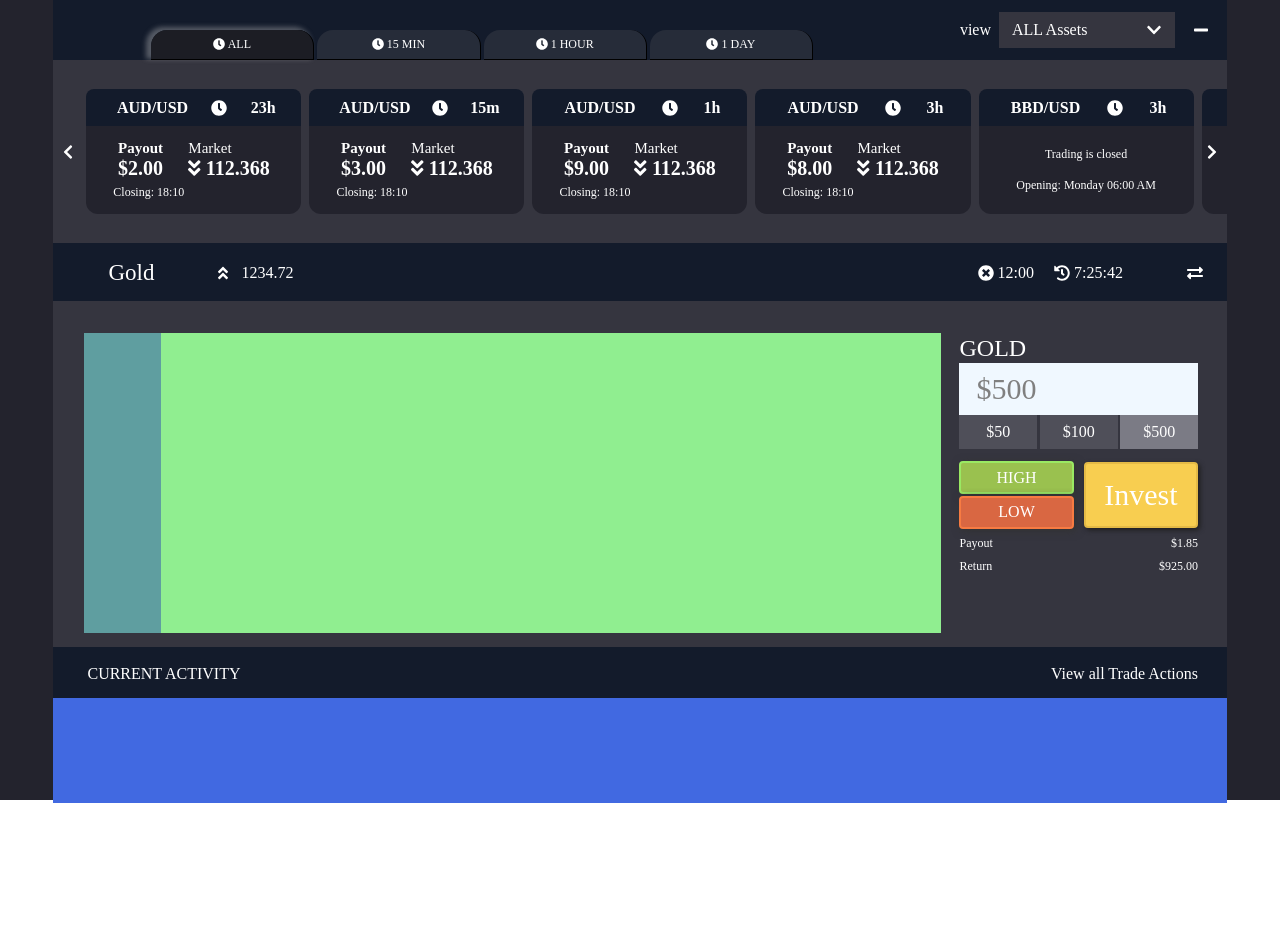
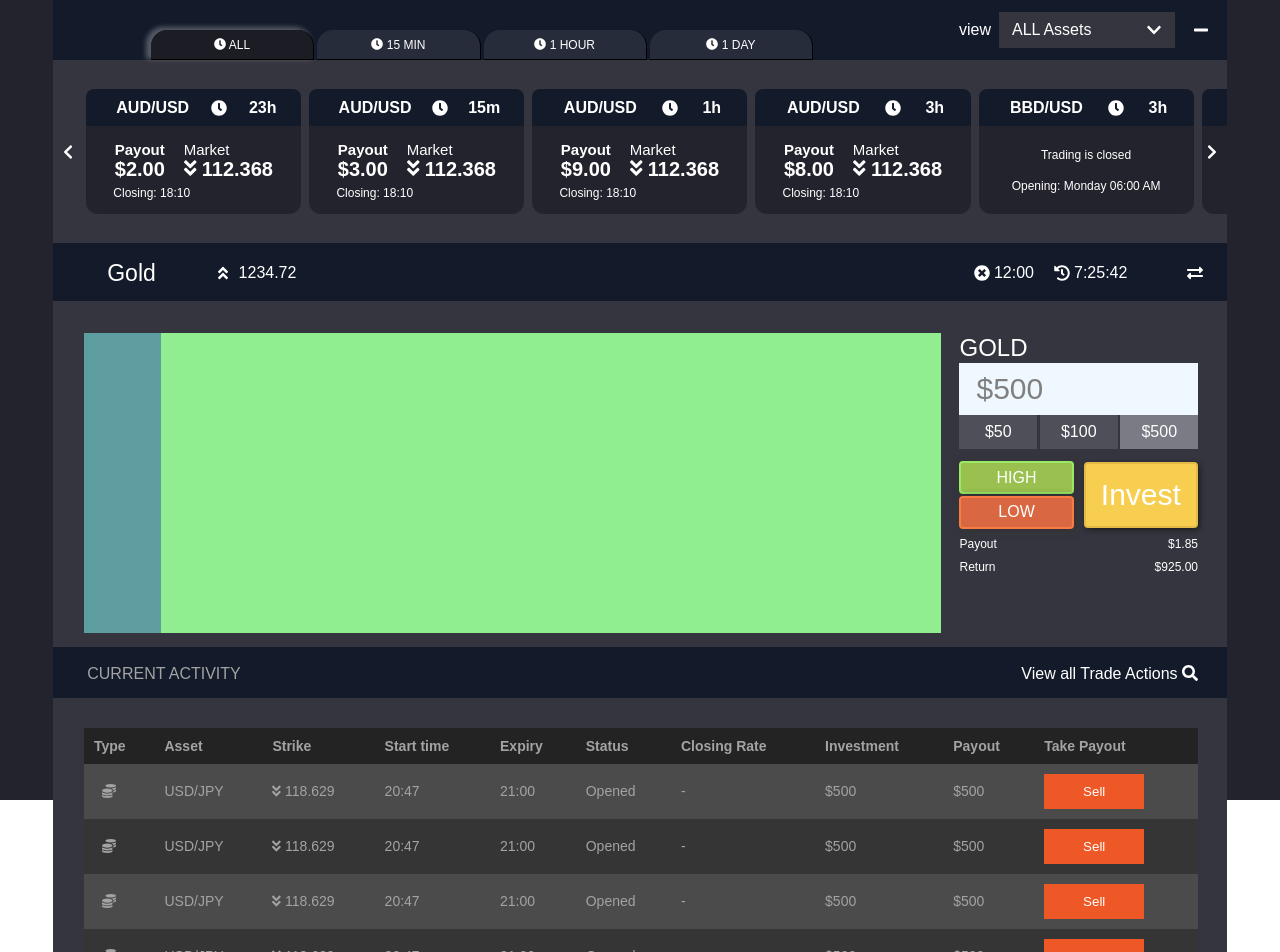
Before and after one commit to neko12377/My_Component_Library, a React app: page / in a window 1280 px wide. Shown: the top 952 px of the page. Before the commit the page ends 803 px from the top, so only its background shows below. Built offline with nearby package versions, Linux system fonts and the light colour scheme.

Commit message:
新增下方趨勢圖表

```diff
--- a/src/App.tsx
+++ b/src/App.tsx
@@ -3,7 +3,7 @@ import { HighLowPage } from "./page/HighLowPage"
 import styled from "styled-components";
 import {Provider} from "react-redux";
 import {store} from "./redux/store";
-
+import "./global.scss";
 const StyledBackground = styled.div`
   display: flex;
   justify-content: center;
--- a/src/component/CurrentActivityContent/index.tsx
+++ b/src/component/CurrentActivityContent/index.tsx
@@ -1,7 +1,100 @@
 import React from "react";
 import "./style.scss";
+import {FontAwesomeIcon} from "@fortawesome/react-fontawesome";
+import {faCoins, faAngleDoubleDown} from "@fortawesome/free-solid-svg-icons";
 export const CurrentActivityContent = () => {
     return (
-        <section className="currentActivity-content"></section>
+        <section className="currentActivity-content">
+            <table>
+                <thead>
+                <tr>
+                    <th>Type</th>
+                    <th>Asset</th>
+                    <th>Strike</th>
+                    <th>Start time</th>
+                    <th>Expiry</th>
+                    <th>Status</th>
+                    <th>Closing Rate</th>
+                    <th>Investment</th>
+                    <th>Payout</th>
+                    <th>Take Payout</th>
+                </tr>
+                </thead>
+                <tbody>
+                <tr>
+                    <td className="coin">
+                        <FontAwesomeIcon icon={faCoins}/>
+                    </td>
+                    <td>USD/JPY</td>
+                    <td className="strike">
+                        <FontAwesomeIcon icon={faAngleDoubleDown}/>  <span className="strike-money">118.629</span>
+                    </td>
+                    <td>20:47</td>
+                    <td>21:00</td>
+                    <td>Opened</td>
+                    <td>-</td>
+                    <td>$500</td>
+                    <td>$500</td>
+                    <td>
+                        <button>Sell</button>
+                    </td>
+                </tr>
+                <tr>
+                    <td className="coin">
+                        <FontAwesomeIcon icon={faCoins}/>
+                    </td>
+                    <td>USD/JPY</td>
+                    <td className="strike">
+                        <FontAwesomeIcon icon={faAngleDoubleDown}/>  <span className="strike-money">118.629</span>
+                    </td>
+                    <td>20:47</td>
+                    <td>21:00</td>
+                    <td>Opened</td>
+                    <td>-</td>
+                    <td>$500</td>
+                    <td>$500</td>
+                    <td>
+                        <button>Sell</button>
+                    </td>
+                </tr>
+                <tr>
+                    <td className="coin">
+                        <FontAwesomeIcon icon={faCoins}/>
+                    </td>
+                    <td>USD/JPY</td>
+                    <td className="strike">
+                        <FontAwesomeIcon icon={faAngleDoubleDown}/>  <span className="strike-money">118.629</span>
+                    </td>
+                    <td>20:47</td>
+                    <td>21:00</td>
+                    <td>Opened</td>
+                    <td>-</td>
+                    <td>$500</td>
+                    <td>$500</td>
+                    <td>
+                        <button>Sell</button>
+                    </td>
+                </tr>
+                <tr>
+                    <td className="coin">
+                        <FontAwesomeIcon icon={faCoins}/>
+                    </td>
+                    <td>USD/JPY</td>
+                    <td className="strike">
+                        <FontAwesomeIcon icon={faAngleDoubleDown}/>  <span className="strike-money">118.629</span>
+                    </td>
+                    <td>20:47</td>
+                    <td>21:00</td>
+                    <td>Opened</td>
+                    <td>-</td>
+                    <td>$500</td>
+                    <td>$500</td>
+                    <td>
+                        <button>Sell</button>
+                    </td>
+                </tr>
+                </tbody>
+            </table>
+        </section>
     )
 }
--- a/src/component/CurrentActivityContent/style.scss
+++ b/src/component/CurrentActivityContent/style.scss
@@ -1,8 +1,76 @@
 
 .currentActivity-content {
-  display: flex;
-  justify-content: center;
+  //display: flex;
+  //justify-content: center;
   padding: 30px 29px 24px 31px;
-  height: 105px;
-  background-color: royalblue;
+  //height: 105px;
+  background-color: #35353f;
+  font-size: 14px;
+  table, caption, tbody, tfoot, thead, tr, th, td {
+    margin: 0;
+    border: 0;
+    //font-size: 100%;
+    //font: inherit;
+    vertical-align: baseline;
+    text-align: left;
+  }
+
+  table {
+    // style
+    border-collapse: collapse;
+    border-spacing: 0;
+    thead, tbody {
+      th, td {
+        color: #a3a3a3;
+        padding: 10px;
+      }
+    }
+    // size
+    width: 100%;
+    // color style
+    thead {
+      tr {
+        th {
+          background: #232323;
+        }
+      }
+    }
+    tbody {
+      tr:nth-child(odd) {
+        background-color: #4B4B4B;
+      }
+      tr:nth-child(even) {
+        background-color: #353535;
+      }
+      tr {
+        padding: 10px;
+        td {
+          padding: 10px;
+          &.coin {
+            //text-align: center;
+            svg {
+              margin-left: 8px;
+            }
+          }
+          &.strike {
+            .strike-money {
+              color: #a3a3a3;
+            }
+          }
+          button {
+            width: 100px;
+            background: #EE5726;
+            padding: 10px 0;
+            border: 0;
+            font-weight: lighter;
+            color: #fff;
+          }
+        }
+      }
+
+
+    }
+  }
+
+
 }
--- a/src/component/CurrentActivityHeader/index.tsx
+++ b/src/component/CurrentActivityHeader/index.tsx
@@ -1,5 +1,7 @@
 import React from "react";
 import "./style.scss";
+import {FontAwesomeIcon} from "@fortawesome/react-fontawesome";
+import {faSearch} from "@fortawesome/free-solid-svg-icons";
 
 export const CurrentActivityHeader = () => {
     return (
@@ -9,7 +11,7 @@ export const CurrentActivityHeader = () => {
             </div>
             <div className="currentActivity-header-expandAssetPopUpLink">
                 <div className="currentActivity-header-expandAssetPopUpLink-description">
-                    View all Trade Actions
+                    View all Trade Actions  <FontAwesomeIcon icon={faSearch}/>
                 </div>
                 <div className="currentActivity-header-expandAssetPopUpLink-magnifierIcon"></div>
             </div>
--- a/src/component/CurrentActivityHeader/style.scss
+++ b/src/component/CurrentActivityHeader/style.scss
@@ -8,12 +8,16 @@
   height: 51px;
   background-color: #131b2b;
 
+
+
   .currentActivity-header-title {
     display: flex;
     justify-content: center;
     align-items: center;
     min-width: 160px;
     height: 100%;
+
+    color: #a3a3a3;
 
     .currentActivity-header-expandAssetPopUpLink-description {
       display: flex;
@@ -23,6 +27,7 @@
       height: 100%;
       font-size: 12px;
       //background: orange;
+      color: #a3a3a3;
     }
 
     .currentActivity-header-expandAssetPopUpLink-magnifierIcon {
--- a/src/global.scss
+++ b/src/global.scss
@@ -1,8 +1,16 @@
+* {
+  box-sizing: border-box;
+}
+
 html, body, #root {
   margin: 0;
   height: 100%;
+  color: #fff;
+  font-family: "Microsoft Yahei", "Microsoft JhengHei", "Arial", "PingFang SC", "Helvetica";
 }
-* {
-  box-sizing: border-box;
-  color: white;
+
+button {
+  border: 0;
+  padding: 0;
+  cursor: pointer;
 }
--- a/src/index.tsx
+++ b/src/index.tsx
@@ -1,7 +1,6 @@
 import * as  React from "react";
 import { render } from "react-dom";
 import { DemoApp } from "./App";
-import "./global.scss"
 render(
     <DemoApp />,
     document.getElementById("root"),
```
